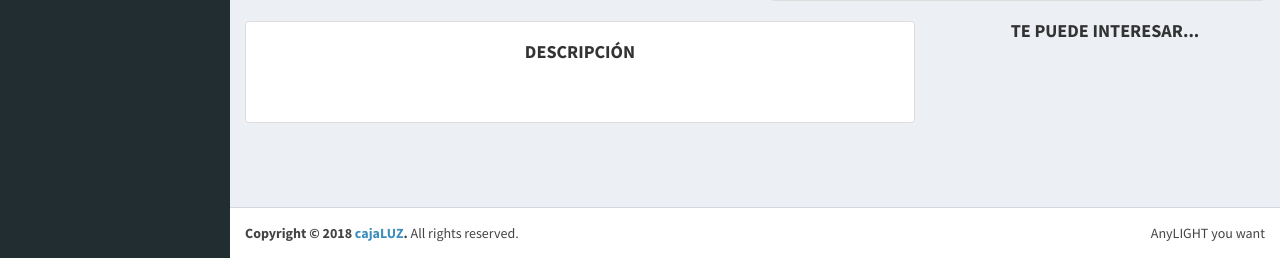
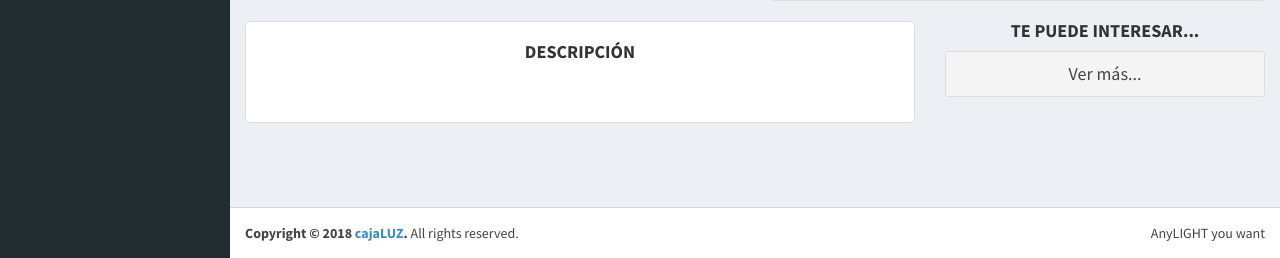
Before and after one commit to Souset/tienda, a PHP site: page /pagina_producto.php in a window 1280 px wide; the page is wider, and only the part inside the window is pictured. Shown: the part 542-800 px from the top of that part. Run offline with PHP 8.4, Linux system fonts and the light colour scheme; data that the repository does not hold is empty; some libraries are stand-ins or nearby versions.

Commit message:
añadido boton para ver más productos de la misma categoria

```diff
--- a/pagina_producto.php
+++ b/pagina_producto.php
@@ -411,6 +411,9 @@ efecto deseado
                                 </div>
                             </a>
                             <?php } ?>
+                            <div class="ver_mas">
+                                <a href="pagina_familia.php?familia=<?php echo $familia_subfamilia[0]["familia_id"] ?>" class="btn btn-lg btn-block btn-default">Ver más...</a>
+                            </div>
                         </div>
                 <!-- FIN ARTÍCULOS RELACIONADOS -->
 
```
